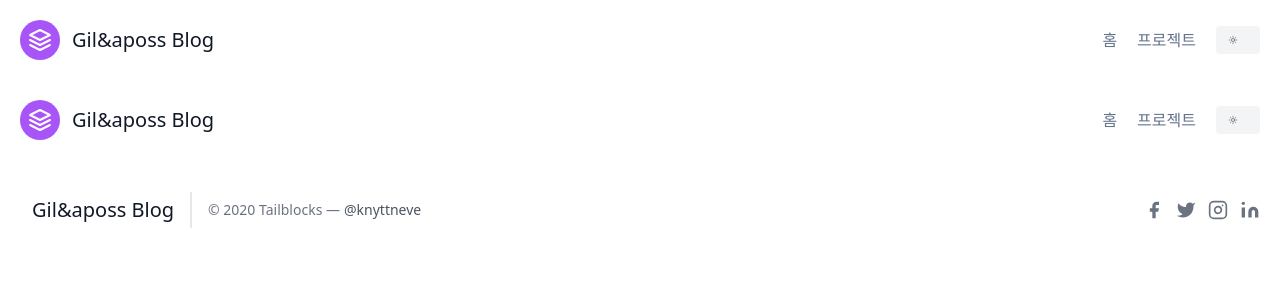
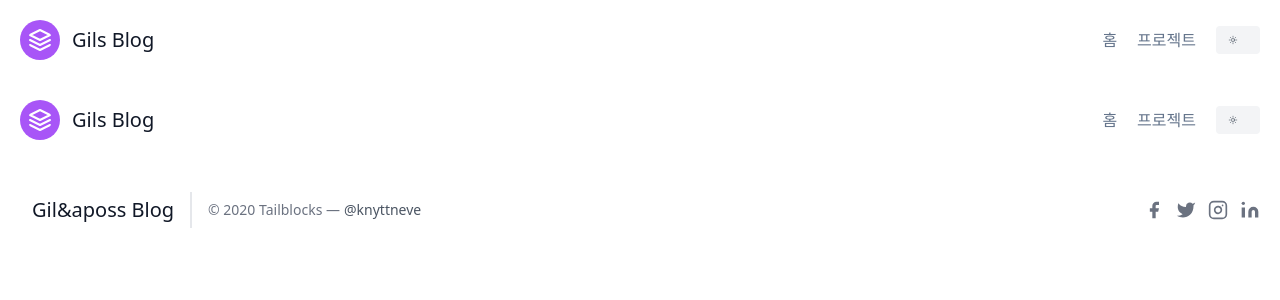
Before and after one commit to ChanGil-1837/ChanGil-1837.github.io, a Next.js app: page /header in a window 1280 px wide. Shown: the top 300 px of the page. Built offline with nearby package versions, Linux system fonts and the light colour scheme.

Commit message:
Error fix

```diff
--- a/app/header/page.tsx
+++ b/app/header/page.tsx
@@ -13,7 +13,7 @@ export default function Header() {
                     <svg xmlns="http://www.w3.org/2000/svg" fill="none" stroke="currentColor" strokeLinecap="round" strokeLinejoin="round" strokeWidth="2" className="w-10 h-10 text-white p-2 bg-purple-500 rounded-full" viewBox="0 0 24 24">
                         <path d="M12 2L2 7l10 5 10-5-10-5zM2 17l10 5 10-5M2 12l10 5 10-5"></path>
                     </svg>
-                        <span className="ml-3 text-xl">Gil&aposs Blog</span>
+                        <span className="ml-3 text-xl">Gils Blog</span>
                     </p>
                 </Link>
                 <nav className="md:ml-auto flex flex-wrap items-center text-base justify-center">
```
